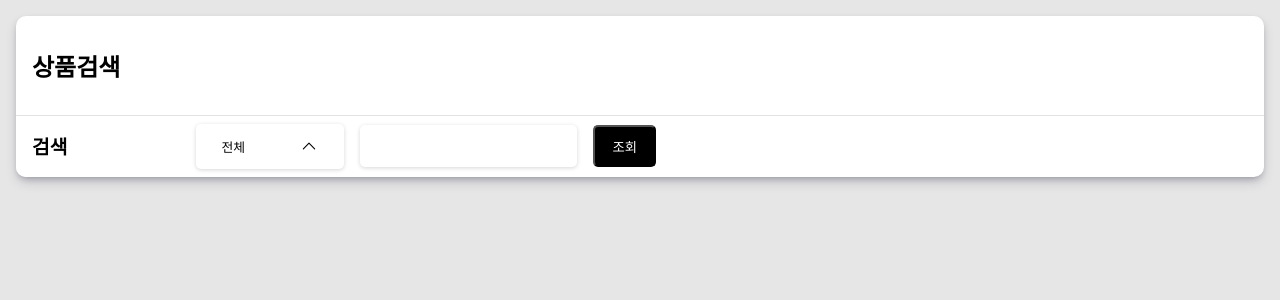
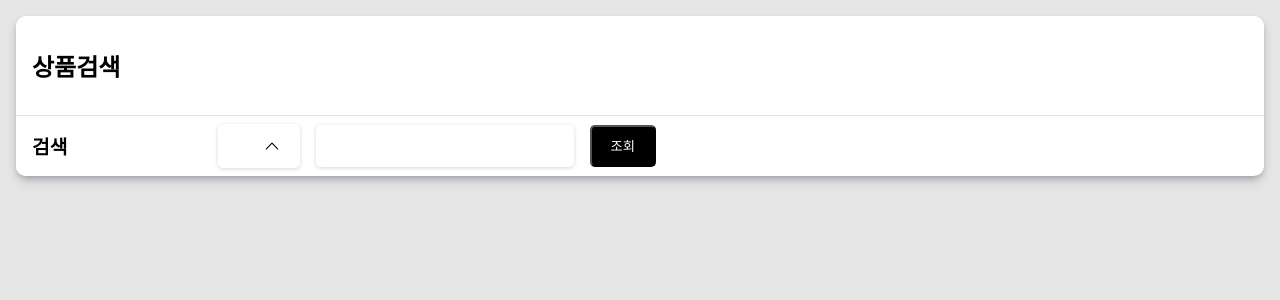
Before and after one commit to SH-Lee2/blockodyssey-assignment, a React (Create React App) app: page / in a window 1280 px wide. Shown: the top 300 px of the page. Built offline with nearby package versions, Linux system fonts and the light colour scheme.

Commit message:
refactor : select 컴포넌트 검색 조건, 페이지당 행 공용 컴포넌트로 수정

```diff
--- a/src/components/Select.jsx
+++ b/src/components/Select.jsx
@@ -1,9 +1,8 @@
 import React, { useEffect, useRef, useState } from "react";
 import styles from "./select.module.css";
 import { arrowDown, arrowUp } from "../assets";
-import { conditions } from "../constants";
 
-const SearchSelect = () => {
+const Select = ({ current, onOptionClick, options, direction, name }) => {
 	const [isExpand, setIsExpand] = useState(false);
 	const expandRef = useRef(null);
 
@@ -16,34 +15,54 @@ const SearchSelect = () => {
 		return () => document.removeEventListener("mousedown", handleClickOutside);
 	});
 
+	const selectHandler = (perPage) => {
+		onOptionClick(perPage);
+	};
+
 	return (
 		<div className={styles.wrapper} ref={expandRef}>
+			{name && <span>페이지당 행: </span>}
+
 			<div
 				className={styles.select}
 				onClick={() => setIsExpand((prev) => !prev)}
 			>
-				<span>전체</span>
-				{isExpand ? (
-					<img src={arrowDown} alt="expand icon" width={18} height={18} />
+				<span>{current}</span>
+				{!isExpand ? (
+					<img
+						src={direction ? arrowDown : arrowUp}
+						alt="expand icon"
+						width={18}
+						height={18}
+					/>
 				) : (
-					<img src={arrowUp} alt="expand icon" width={18} height={18} />
+					<img
+						src={direction ? arrowUp : arrowDown}
+						alt="expand icon"
+						width={18}
+						height={18}
+					/>
 				)}
-			</div>
+
 				{isExpand && (
-				<div className={styles.expand}>
-					{conditions.map((condition) => (
 					<div
-							key={condition.name}
+						className={styles.expand}
+						style={direction === "top" ? { bottom: "48px" } : { top: "48px" }}
+					>
+						{options.map(({ value }) => (
+							<div
+								key={value}
 								className={styles.condition}
-							onClick={() => setIsExpand(false)}
+								onClick={() => selectHandler(value)}
 							>
-							<span>{condition.name}</span>
+								<span>{value}</span>
 							</div>
 						))}
 					</div>
 				)}
 			</div>
+		</div>
 	);
 };
 
-export default SearchSelect;
+export default Select;
--- a/src/components/select.module.css
+++ b/src/components/select.module.css
@@ -1,28 +1,33 @@
 .wrapper {
-	position: relative;
-	flex: 1;
+	display: flex;
+	align-items: center;
+	column-gap: 1em;
 }
 .select {
+	position: relative;
 	display: flex;
 	align-items: center;
+	column-gap: 2em;
 	font-size: 0.8rem;
-	padding: 1em 2em;
+	padding: 1em 1.5em;
 	justify-content: space-between;
 	box-shadow: rgba(0, 0, 0, 0.16) 0px 1px 4px;
 	border-radius: 5px;
+	cursor: pointer;
 }
 
 .expand {
 	box-shadow: rgba(0, 0, 0, 0.24) 0px 3px 8px;
 	width: 100%;
 	position: absolute;
-	top: 48px;
+	/* bottom: 48px; */
+	left: 0;
 	border-radius: 5px;
 	background-color: white;
 }
 
 .condition {
-	padding: 1em 2em;
+	padding: 1em 1.5em;
 	font-size: 0.8rem;
 	cursor: pointer;
 	text-align: center;
```
Lines whose indentation alone changed are shown as unchanged.
